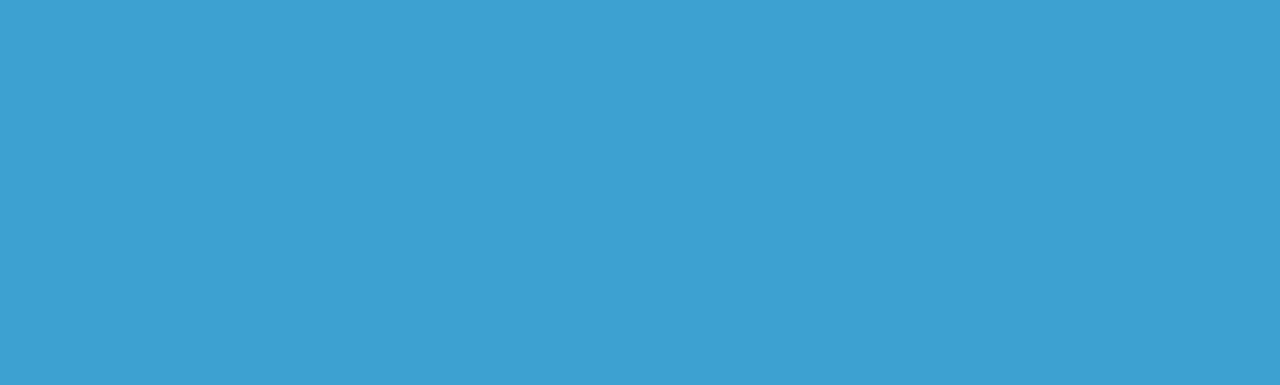
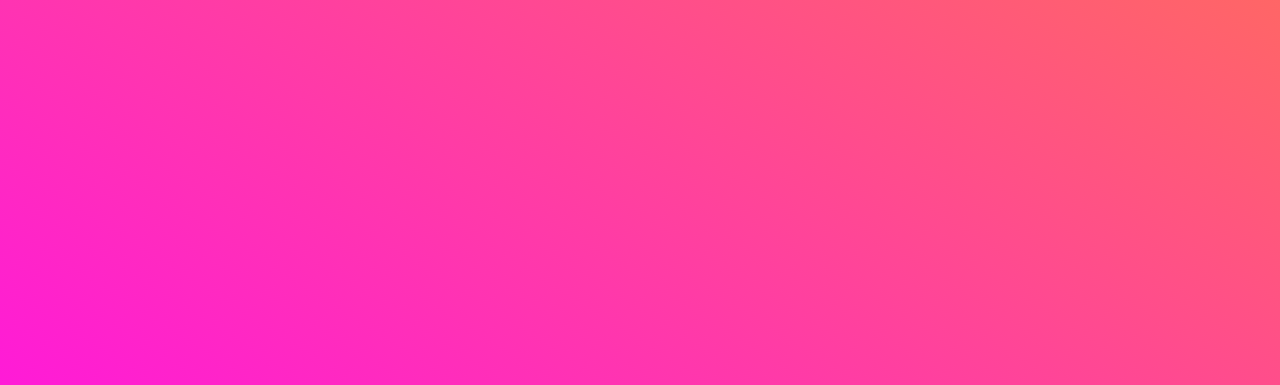
Before and after one commit to SidiqovAbbos/sidiqovabbos.github.io, a plain HTML site: page index.html in a window 1280 px wide. Shown: the top 385 px of the page. Drawn offline with nearby package versions, Linux system fonts and the light colour scheme.

Commit message:
added gradient

```diff
--- a/main.css
+++ b/main.css
@@ -1,7 +1,7 @@
 @import url(https://fonts.googleapis.com/css?family=Sigmar+One);
 
 body {
-	background: #3da1d1;
+	background: linear-gradient(to bottom left, #ff6666 0%, #ff00ff 100%);
 	color: #fff;
 	overflow: hidden;
 }
```
